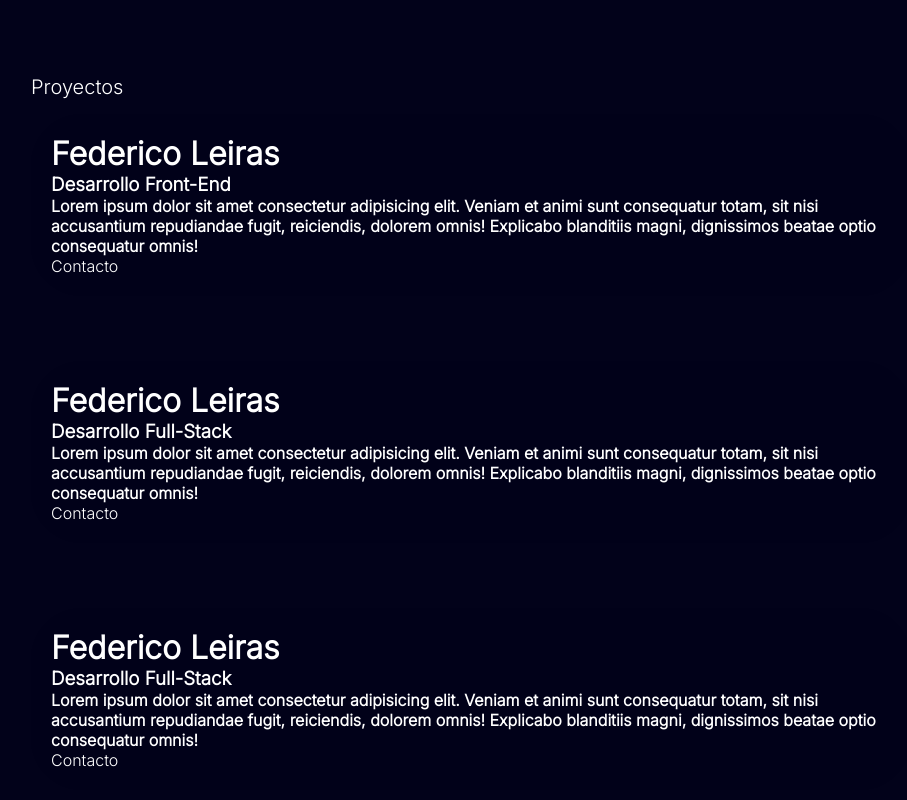
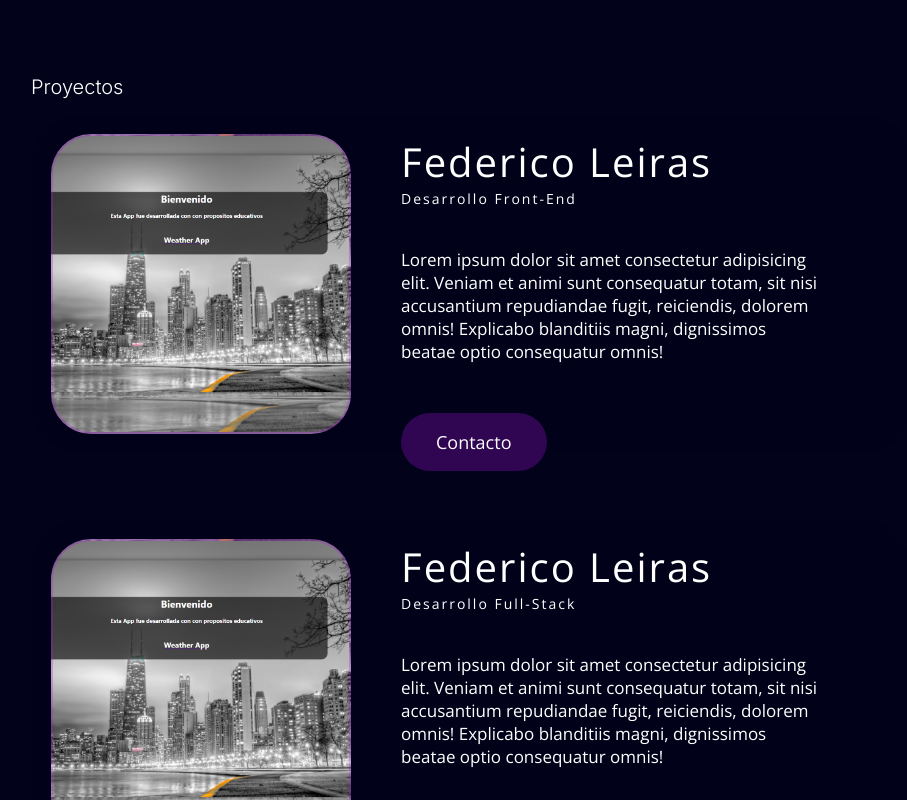
Before and after one commit to FLeiras/MiPortfolio, a React (Create React App) app: page / in a window 1280 px wide. Shown: the part 2060-2860 px from the top of the page, without its empty margins (169-1076 px from the left). Built offline with nearby package versions, Linux system fonts and the light colour scheme.

Commit message:
contact logica y proyects completo

```diff
--- a/src/components/proyects/Proyects.css
+++ b/src/components/proyects/Proyects.css
@@ -26,3 +26,56 @@
   padding: 20px;
   border-radius: 50px;
 }
+
+.proyects-container .proyect .proyect-img {
+  height: 300px;
+  width: 300px;
+  border-radius: 40px;
+  background: url(../props/proyecto3.png);
+  background-size: cover;
+  background-position: center;
+  border: 2px solid var(--color-sec-light);
+}
+
+.proyects-container .proyect .proyect-info {
+  margin-left: 50px;
+  font-family: "Open Sans";
+  max-width: 50%;
+}
+
+.proyects-container .proyect .proyect-info .name {
+  font-size: 40px;
+  font-weight: 500;
+  letter-spacing: 2px;
+}
+
+.proyects-container .proyect .proyect-info .position {
+  font-size: 14px;
+  font-weight: 400;
+  letter-spacing: 2px;
+}
+
+.proyects-container .proyect .proyect-info .about {
+  margin-top: 40px;
+  font-weight: 100;
+  font-size: 17px;
+}
+
+.proyects-container .proyect .proyect-info .contact-member {
+  background: var(--color-sec-light);
+  padding: 17px 35px;
+  font-size: 18px;
+  margin-top: 50px;
+  border-radius: 50px;
+  position: absolute;
+  transition: 0.1s ease;
+}
+
+.proyects-container .proyect .proyect-info .contact-member span {
+  text-transform: capitalize;
+}
+
+.proyects-container .proyect .proyect-info .contact-member:hover {
+  background: transparent;
+  border: 2px solid var(--color-sec-light);
+}
```
Also changed, not shown: src/components/contact/Contact.jsx (+34 -0 lines), src/components/props/proyecto3.png (added).
